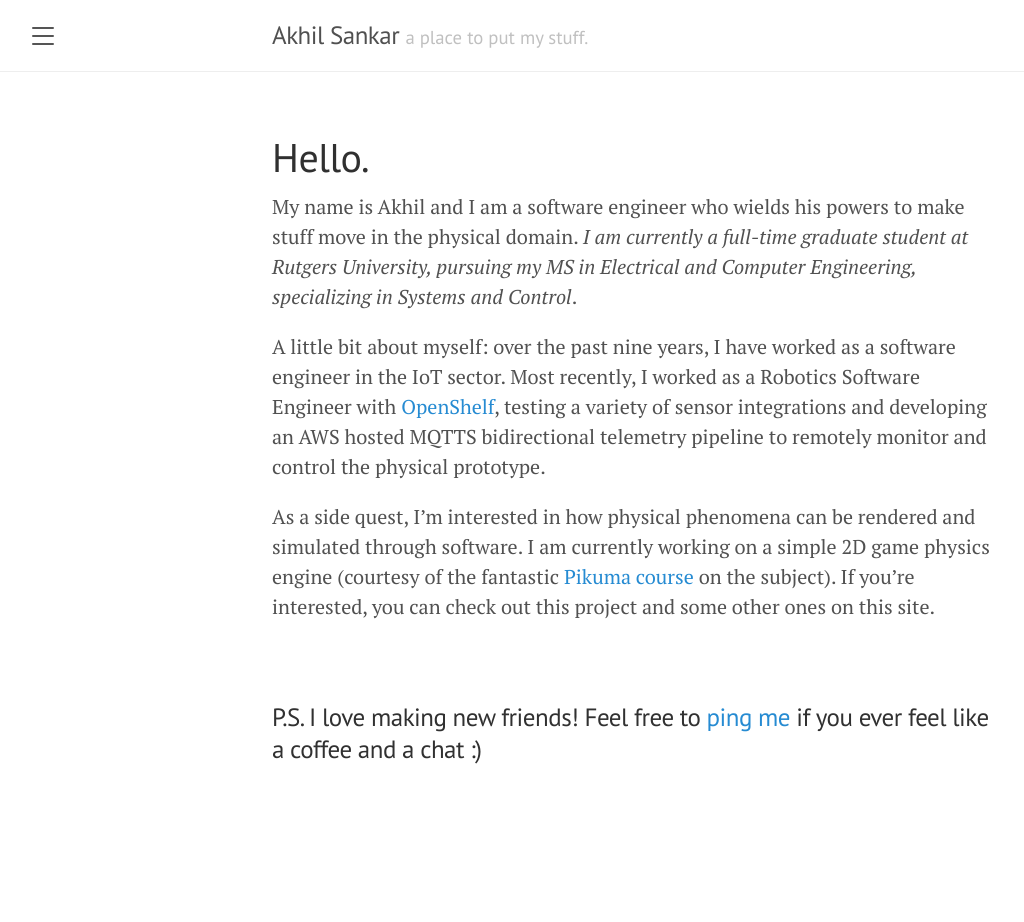
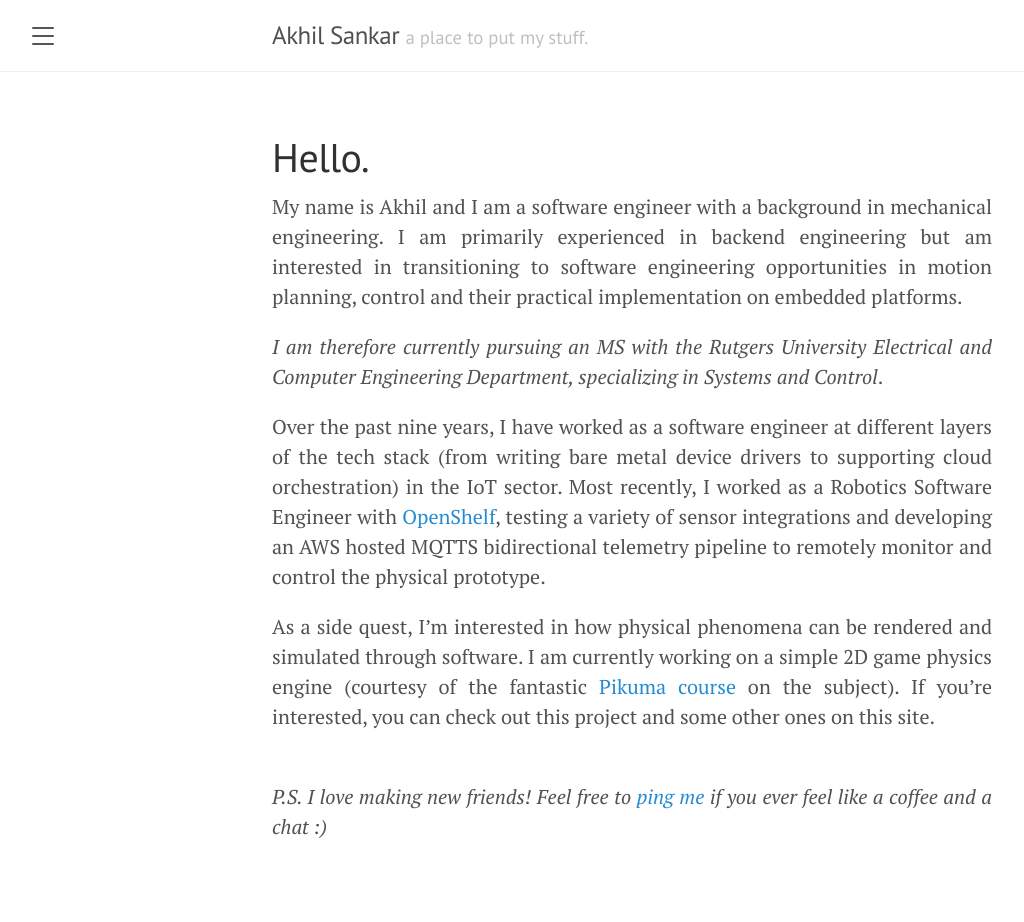
Before and after one commit to fuzzygreenblurs/fuzzygreenblurs.github.io, a Jekyll site: the page built from _posts/2023-11-02-introduction.md, in a window 1280 px wide. Shown: the whole page, without its empty margins (8-1032 px from the left). Built offline with Jekyll 4.4.1, drawn with Linux system fonts in a browser that asks for light colours; before the commit the page ends 900 px from its top, so only the background shows below that.

Commit message:
some additional about-me description and justified font

```diff
--- a/_posts/2023-11-02-introduction.md
+++ b/_posts/2023-11-02-introduction.md
@@ -2,11 +2,19 @@
 layout: page
 title: Hello.
 ---
-My name is Akhil and I am a software engineer who wields his powers to make stuff move in the physical domain. *I am currently a full-time graduate student at Rutgers University, pursuing my MS in Electrical and Computer Engineering, specializing in Systems and Control*.
 
-A little bit about myself: over the past nine years, I have worked as a software engineer in the IoT sector. Most recently, I worked as a Robotics Software Engineer with [OpenShelf](https://www.opshelf.com/), testing a variety of sensor integrations and developing an AWS hosted MQTTS bidirectional telemetry pipeline to remotely monitor and control the physical prototype.
+My name is Akhil and I am a software engineer with a background in mechanical engineering. I am primarily experienced in backend engineering  but am interested in transitioning to software engineering opportunities in motion planning, control and their practical implementation on embedded platforms.
+{: style="text-align: justify"}
+
+*I am therefore currently pursuing an MS with the Rutgers University Electrical and Computer Engineering Department, specializing in Systems and Control*.
+{: style="text-align: justify"}
+
+Over the past nine years, I have worked as a software engineer at different layers of the tech stack (from writing bare metal device drivers to supporting cloud orchestration) in the IoT sector. Most recently, I worked as a Robotics Software Engineer with [OpenShelf](https://www.opshelf.com/), testing a variety of sensor integrations and developing an AWS hosted MQTTS bidirectional telemetry pipeline to remotely monitor and control the physical prototype.
+{: style="text-align: justify"}
 
 As a side quest, I'm interested in how physical phenomena can be rendered and simulated through software. I am currently working on a simple 2D game physics engine (courtesy of the fantastic [Pikuma course](https://pikuma.com/courses/game-physics-engine-programming) on the subject). If you're interested, you can check out this project and some other ones on this site.
+{: style="text-align: justify"}
 
 <br>
-### P.S. I love making new friends! Feel free to [ping me](https://www.linkedin.com/in/akhilsankar/) if you ever feel like a coffee and a chat :)
+*P.S. I love making new friends! Feel free to [ping me](https://www.linkedin.com/in/akhilsankar/) if you ever feel like a coffee and a chat :)*
+{: style="text-align: justify"}
--- a/public/css/lanyon.css
+++ b/public/css/lanyon.css
@@ -35,6 +35,7 @@
  */
 
 /* Prevent scroll on narrow devices */
+
 html,
 body {
   overflow-x: hidden;
```
Also changed, not shown: projects.md (+8 -4 lines), 5 other files.
